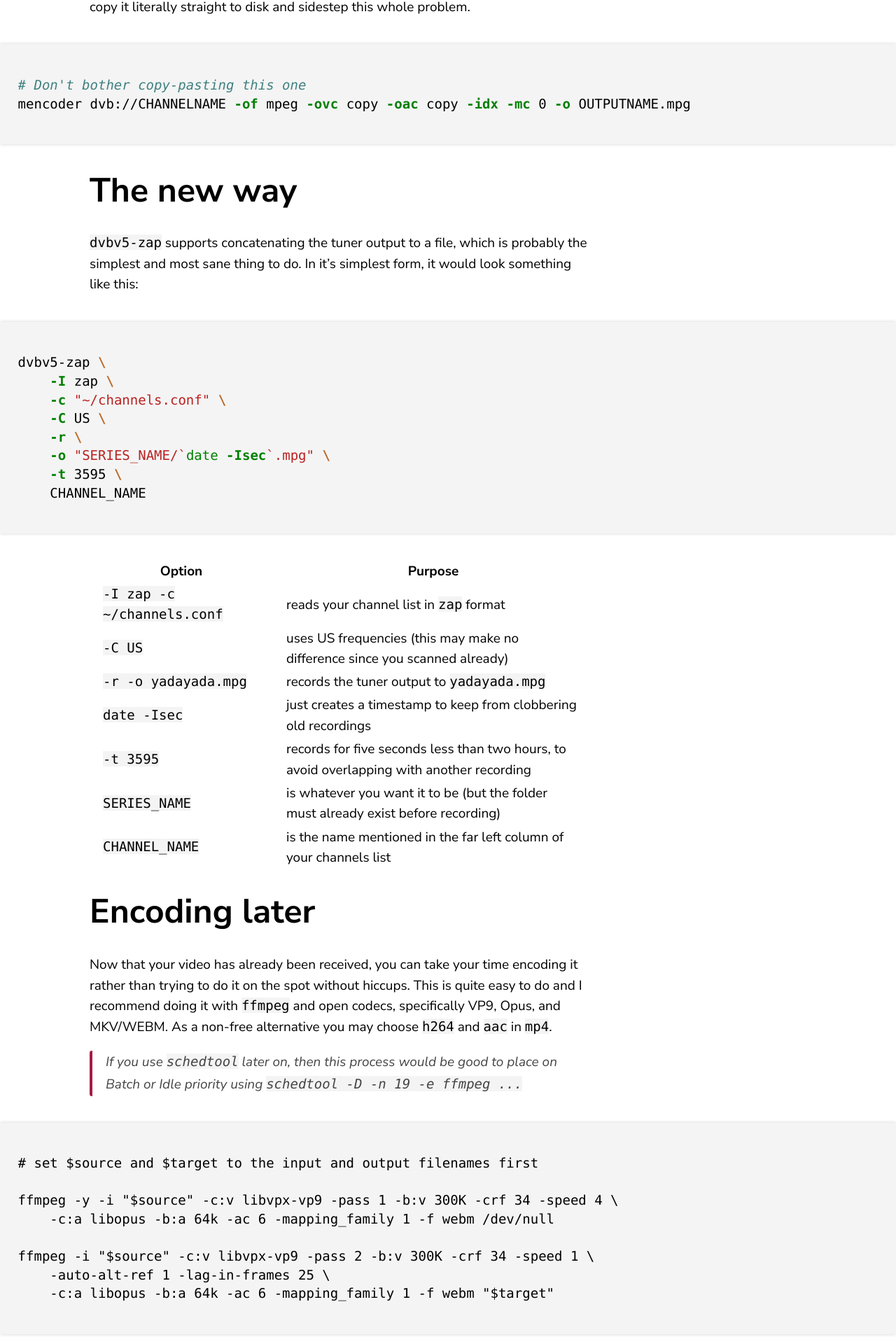
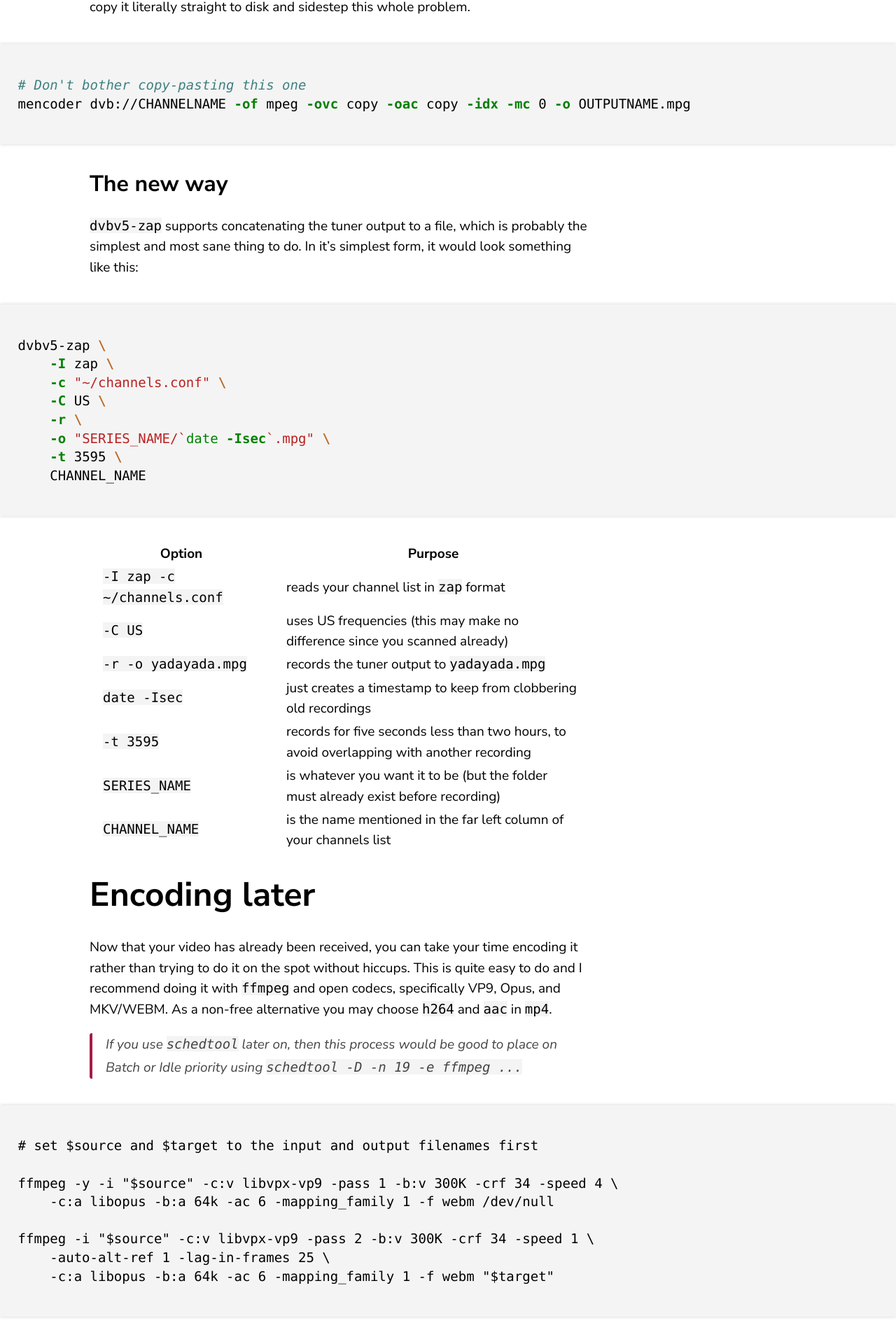
Before and after one commit to SeanTater/SeanTater.github.io, a Jekyll site: the page built from _posts/2020-07-07-tv-tuner.md, in a window 1280 px wide. Shown: the part 3604-5524 px from the top of the page at 70% size. Built offline with Jekyll 4.4.1, drawn with Linux system fonts in a browser that asks for light colours.

Commit message:
New way should be a subheading

````diff
--- a/_posts/2020-07-07-tv-tuner.md
+++ b/_posts/2020-07-07-tv-tuner.md
@@ -72,7 +72,7 @@ There may be a combination of `-mc _`, `-noskip` and others that can resolve the
 mencoder dvb://CHANNELNAME -of mpeg -ovc copy -oac copy -idx -mc 0 -o OUTPUTNAME.mpg
 ```
 
-# The new way
+## The new way
 `dvbv5-zap` supports concatenating the tuner output to a file, which is probably the simplest and most sane thing to do.
 In it's simplest form, it would look something like this:
 ```sh
````
